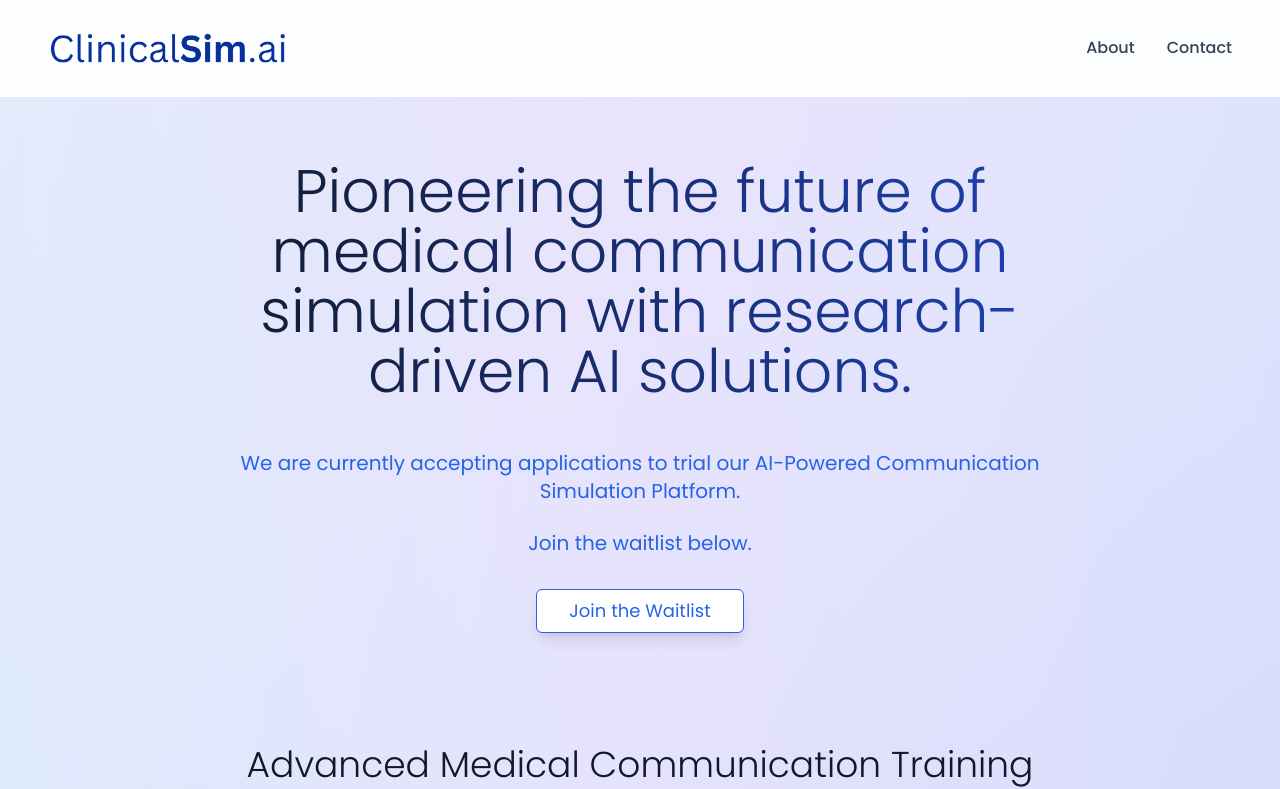
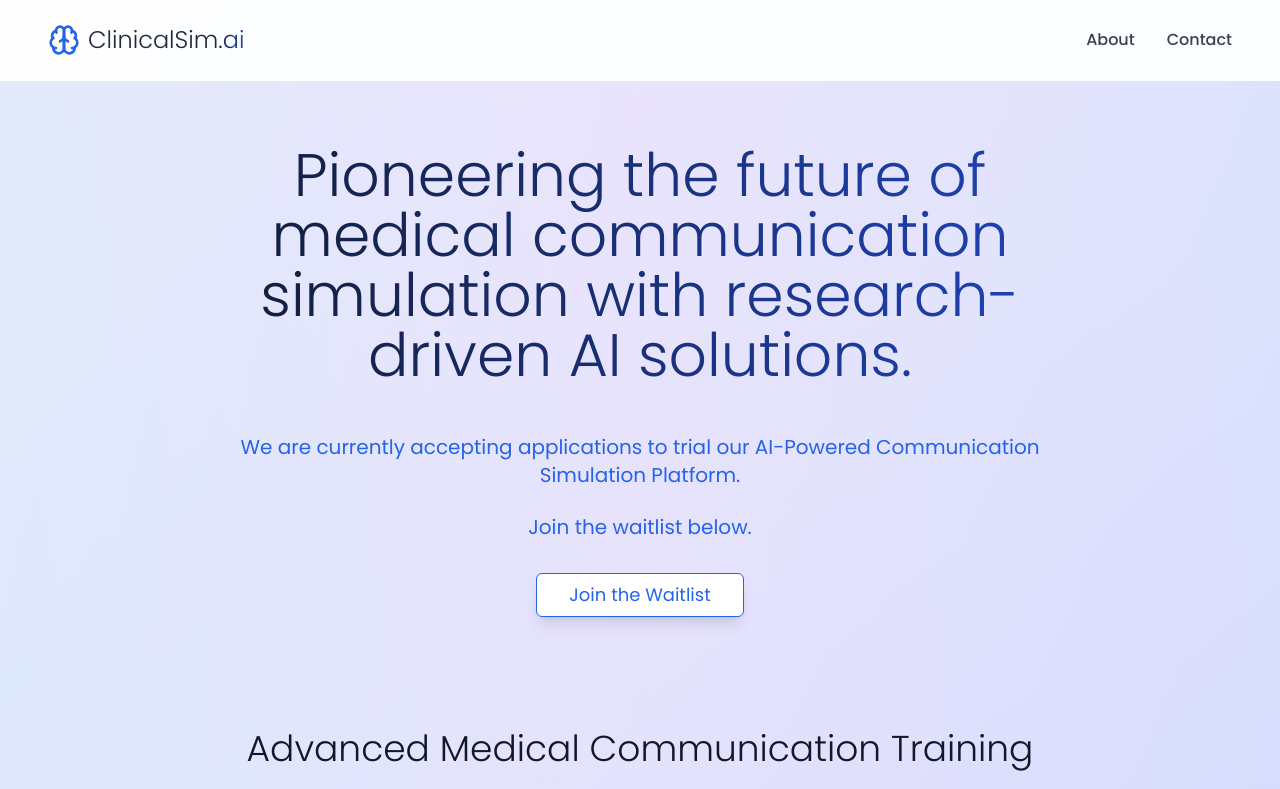
Before and after one commit to btconway/clinicalsim-website, a Next.js app: page / in a window 1280 px wide. Shown: the top 789 px of the page. Built offline with nearby package versions, Linux system fonts and the light colour scheme.

Commit message:
Replace image logo with Brain icon and text logo to match clinical-sim-app styling
🤖 Generated with [Claude Code](https://claude.ai/code)

Co-Authored-By: Claude <noreply@anthropic.com>

```diff
--- a/app/page.tsx
+++ b/app/page.tsx
@@ -1,5 +1,4 @@
 import Link from "next/link"
-import Image from "next/image"
 import { Button } from "@/components/ui/button"
 import { Card, CardContent } from "@/components/ui/card"
 import { Brain, Users, Shield, Zap, BookOpen, Target } from "lucide-react"
@@ -42,15 +41,11 @@ export default function HomePage() {
     <div className="min-h-screen bg-gradient-to-br from-slate-50 via-blue-50 to-indigo-100">
       {/* Header */}
       <header className="flex items-center justify-between px-4 py-4 md:px-12 md:py-6 bg-white/80 backdrop-blur-sm border-b border-white/20">
-        <Link href="/" className="flex items-center">
-          <Image
-            src="/ClinicalSim.ai-logo.webp"
-            alt="ClinicalSim.ai"
-            width={200}
-            height={60}
-            className="h-8 md:h-12 w-auto"
-            priority
-          />
+        <Link href="/" className="flex items-center gap-2">
+          <Brain className="h-8 w-8 text-blue-600" />
+          <span className="text-2xl font-light text-slate-800">
+            ClinicalSim<span className="text-blue-600 shimmer">.ai</span>
+          </span>
         </Link>
         <nav className="flex gap-4 md:gap-8">
           <Link href="/about" className="text-gray-700 hover:text-gray-900 font-medium transition-colors">
```
